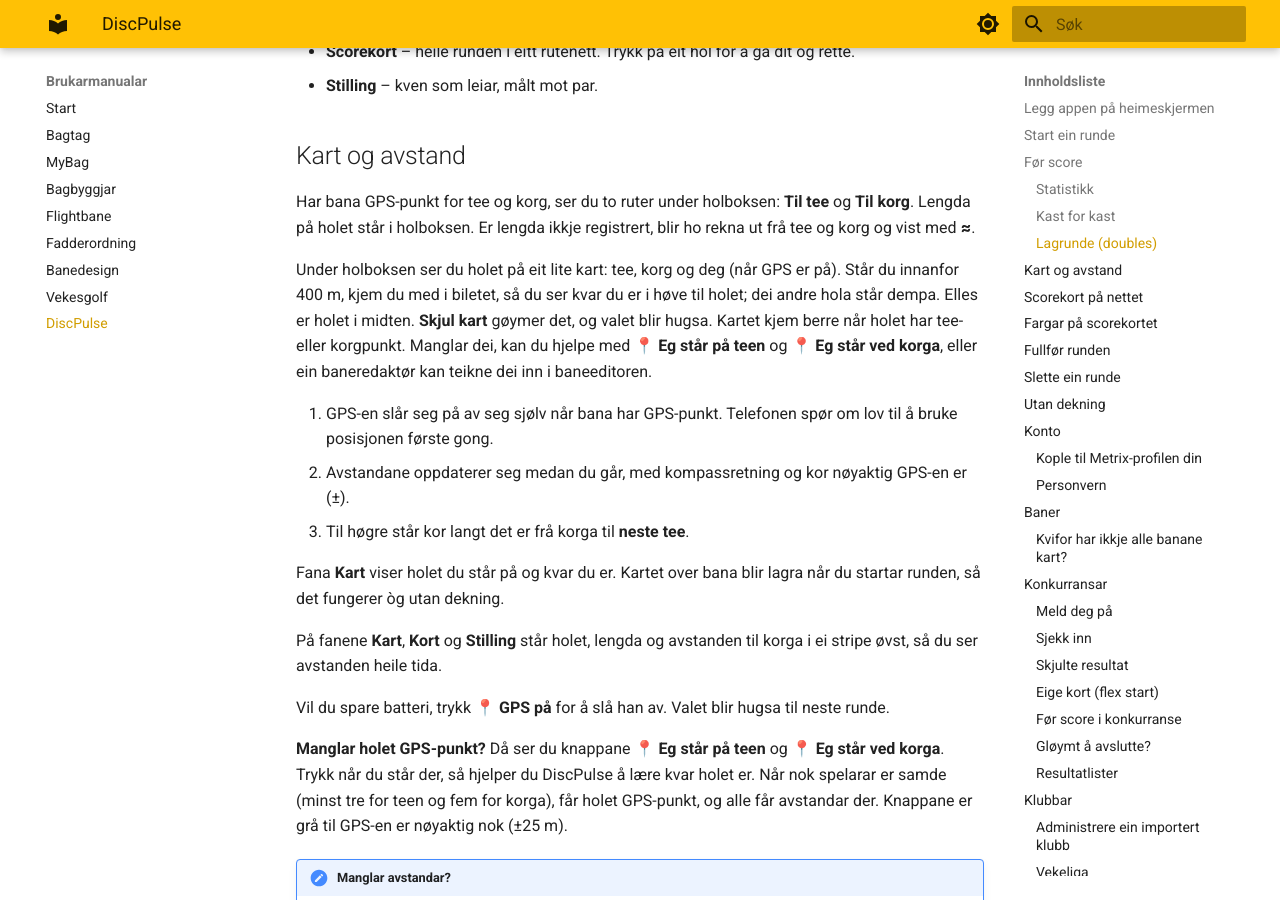
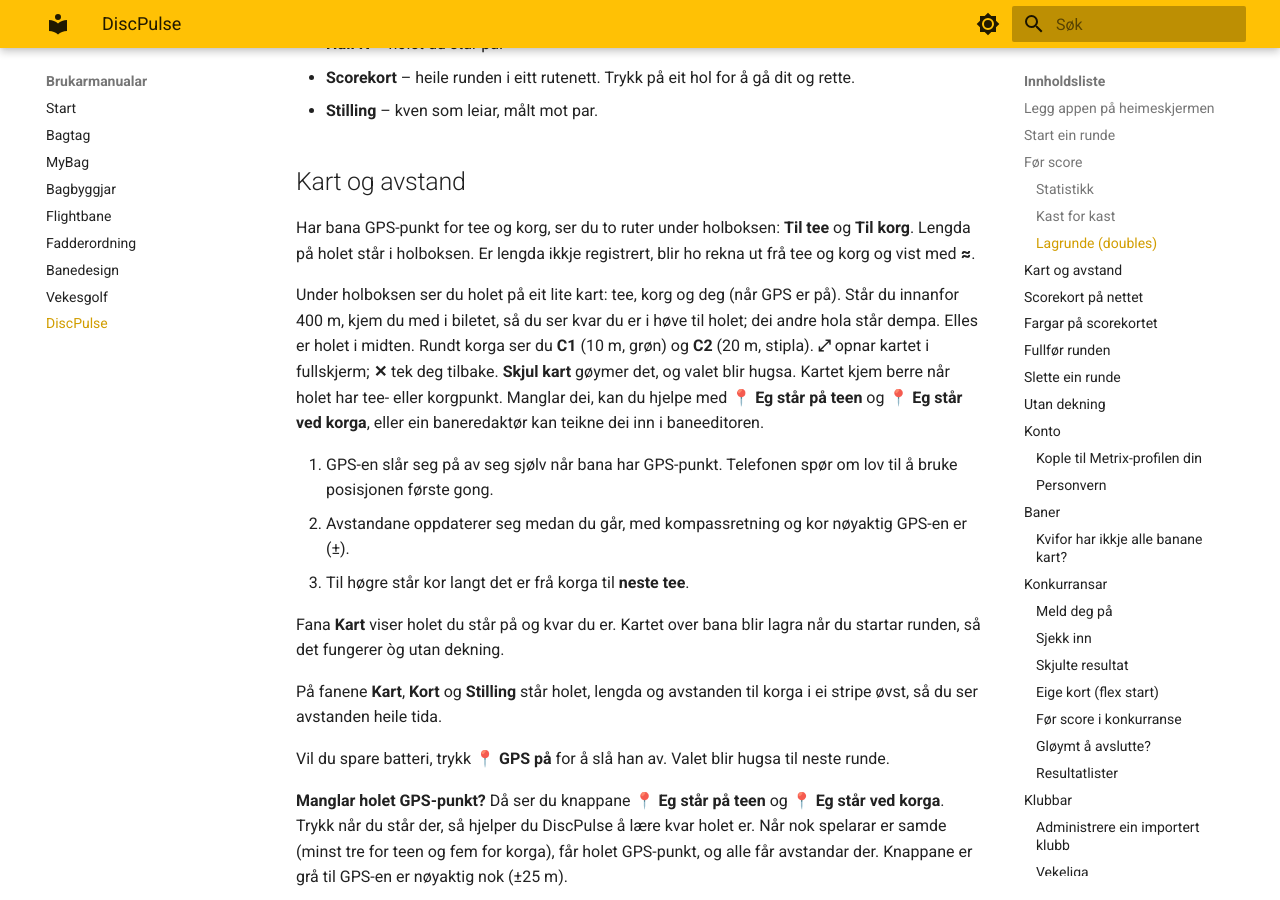
Before and after one commit to hanses89/manuals, an MkDocs documentation site: the page built from docs/discpulse.md, in a window 1280 px wide and 900 px high, scrolled down 3597 px. Built offline with MkDocs 1.6.1 and Material for MkDocs 9.7.7, drawn with Linux system fonts in a browser that asks for light colours; some of the changed text lies outside the part shown.

Commit message:
manual: sync from discpulse.app @ 5b75693e5697030128232edad9803afe0ce9c36d

```diff
--- a/docs/discpulse.md
+++ b/docs/discpulse.md
@@ -67,7 +67,8 @@ utan dekning. Har bana eit notat for holet (til dømes om OB eller trafikk), st
 rett under. Nedst står alle hola som tal: trykk eitt for å hoppe dit; hol du har ført,
 har fargen til scoren din.
 
-Par kjem frå layouten og kan ikkje endrast under runden – er det feil, rettar ein baneredaktør det i baneeditoren. Under er det eit kort per spelar.
+Par kjem frå layouten og kan ikkje endrast under runden – er det feil, rettar ein baneredaktør det i baneeditoren. Under er det eit kort per spelar. Er de fleire, er korta tettare (mindre knappar og
+**+ OB** ved sida av tala 1–6), så heile kortet får plass på skjermen.
 
 Med fleire spelarar kjem kasterekkjefølgja opp på heile skjermen når du trykkjer **Neste ›** til eit hol ingen har ført score på enno. Der står spelarane med store namn, totalen og scoren frå førre hol. Trykk **Start holet ›** (eller på eit namn) for å føre score. Korta står i same rekkjefølgje, med nummer framfor namnet. Den som hadde lågast score på førre hol, kastar først. Står dei likt, gjeld rekkjefølgja frå holet før. Den første utan score på holet er merkt **Neste ut**.
 
@@ -144,7 +145,8 @@ ikkje registrert, blir ho rekna ut frå tee og korg og vist med **≈**.
 
 Under holboksen ser du holet på eit lite kart: tee, korg og deg (når GPS er på). Står
 du innanfor 400 m, kjem du med i biletet, så du ser kvar du er i høve til holet; dei
-andre hola står dempa. Elles er holet i midten.
+andre hola står dempa. Elles er holet i midten. Rundt korga ser du **C1** (10 m, grøn)
+og **C2** (20 m, stipla). **⤢** opnar kartet i fullskjerm; **✕** tek deg tilbake.
 **Skjul kart** gøymer det, og valet blir hugsa. Kartet kjem berre når
 holet har tee- eller korgpunkt. Manglar dei, kan du hjelpe med **📍 Eg står på teen**
 og **📍 Eg står ved korga**, eller ein baneredaktør kan teikne dei inn i baneeditoren.
```
